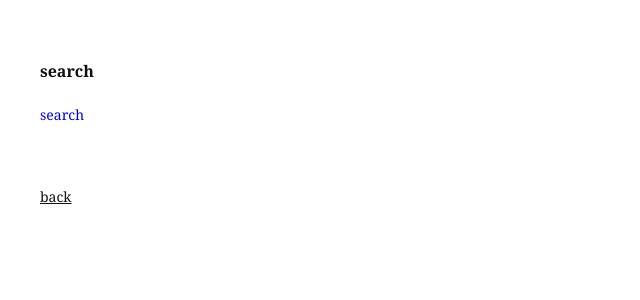
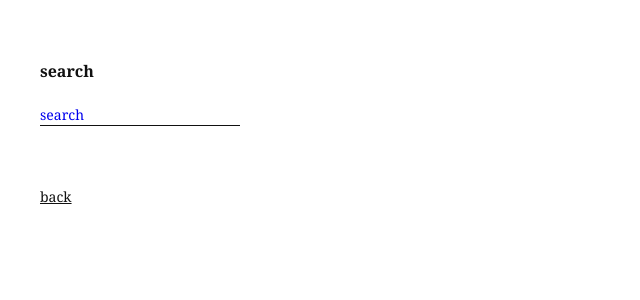
Before and after one commit to Captain-Nimosi/nimosi, a Jekyll site: the page built from search.md, in a window 1280 px wide. Shown: the top 300 px of the page, without its empty margins (0-640 px from the left). Built offline with Jekyll 4.4.1, drawn with Linux system fonts in a browser that asks for light colours.

Commit message:
Improve search container and input styles
Refactor search styles for better layout and functionality.

```diff
--- a/_layouts/post.html
+++ b/_layouts/post.html
@@ -106,51 +106,33 @@ a:hover {
 /* Search container */
 
 .search-container {
-
   display: inline-block;
-
   width: 200px;
-
   height: 24px;
-
 }
 
 
 /* Normal "search" text */
 
 .search-label {
-
-  display: inline-block;
-
-  align-items: flex-start;
-
+  display: block;
   box-sizing: border-box;
-
   width: 200px;
-
   height: 24px;
-
   padding: 0;
-
   color: #0000EE;
-
-  tex-decoration: underline;
-
+  border-bottom: 1px solid #111;
+  cursor: default;
 }
 
 
 /* Search input is hidden by default */
 
 .search-input-wrapper {
-
   display: none;
-
   align-items: flex-start;
-
   width: 200px;
-
   height: 24px;
-
 }
 
 
@@ -158,15 +140,11 @@ a:hover {
    search → search input */
 
 .search-container:hover .search-label {
-
   display: none;
-
 }
 
 .search-container:hover .search-input-wrapper {
-
   display: flex;
-
 }
 
 
@@ -174,105 +152,72 @@ a:hover {
    keep search input visible */
 
 .search-container.search-active .search-label {
-
   display: none;
-
 }
 
 
 .search-container.search-active .search-input-wrapper {
+  display: flex;
+}
 
-  display: flex;
-
-}
 
 
 /* Search input */
 
 #search-input {
-
-  box-sizing: boarder-box;
-
+  box-sizing: border-box;
   font-family: 'Noto Serif', serif;
-
   font-size: 14px;
-
   color: #111;
-
   border: none;
-
   border-bottom: 1px solid #111;
-
   outline: none;
-
   width: 200px;
-
-  padding: 4px 0;
-
+  height: 24px;
+  padding: 0;
   background: transparent;
-
 }
 
 
 /* Go button */
 
 #search-button {
-
   font-family: 'Noto Serif', serif;
-
   font-size: 14px;
-
   color: #0000EE;
-
   background: none;
-
   border: none;
-
   padding: 0;
-
   margin-left: 10px;
-
   text-decoration: underline;
-
   cursor: pointer;
-
 }
 
 
 #search-button:hover {
-
   color: #0000AA;
-
 }
 
 
 /* Search results */
 
 #search-results {
-
   margin-top: 40px;
-
 }
 
 
 .search-result {
-
   margin-bottom: 20px;
-
 }
 
 
 .search-result div:first-child {
-
   margin-bottom: 2px;
-
 }
 
 
 .search-result div:last-child {
-
   font-size: 14px;
-
 }
 
 
```
